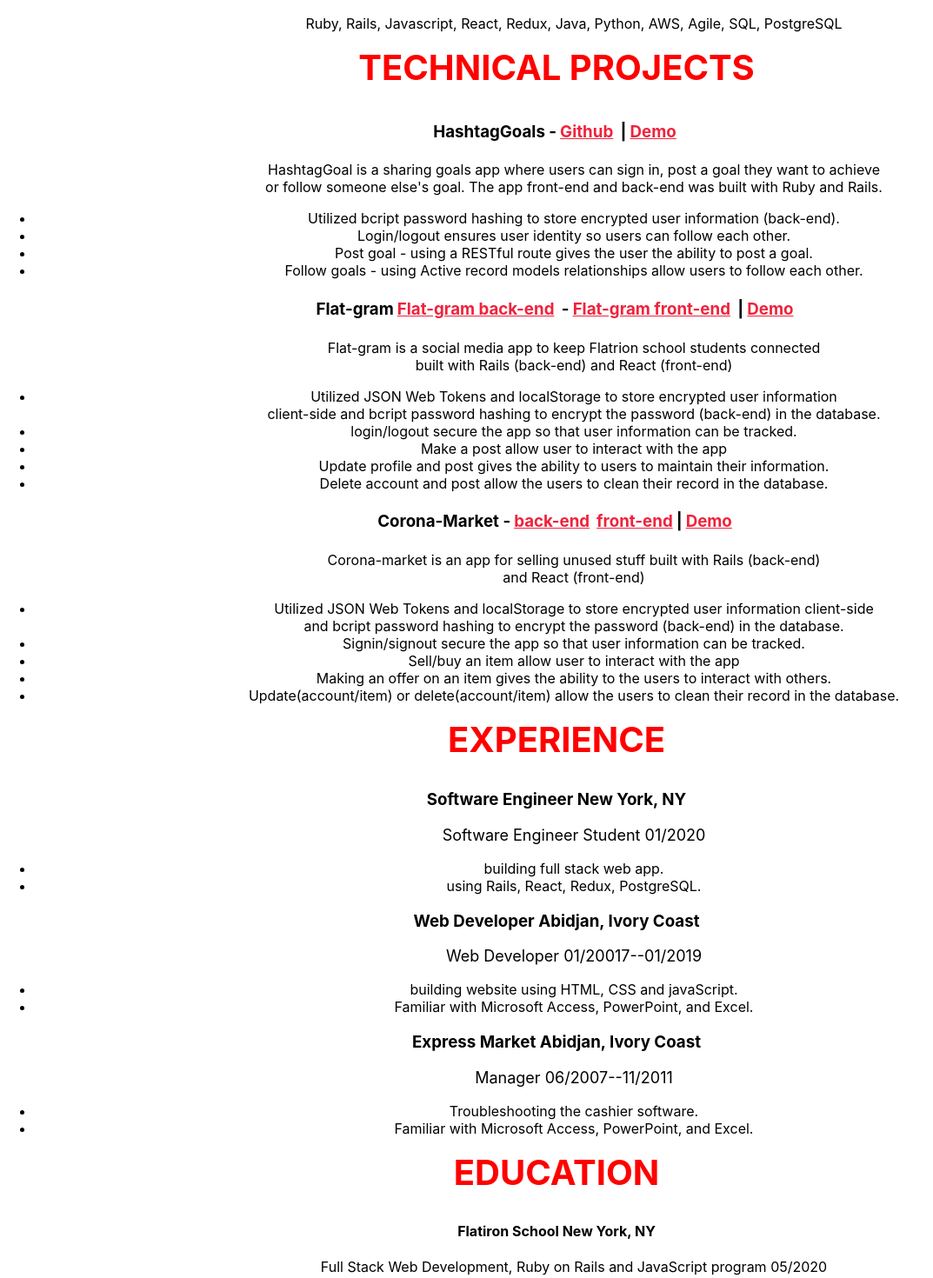
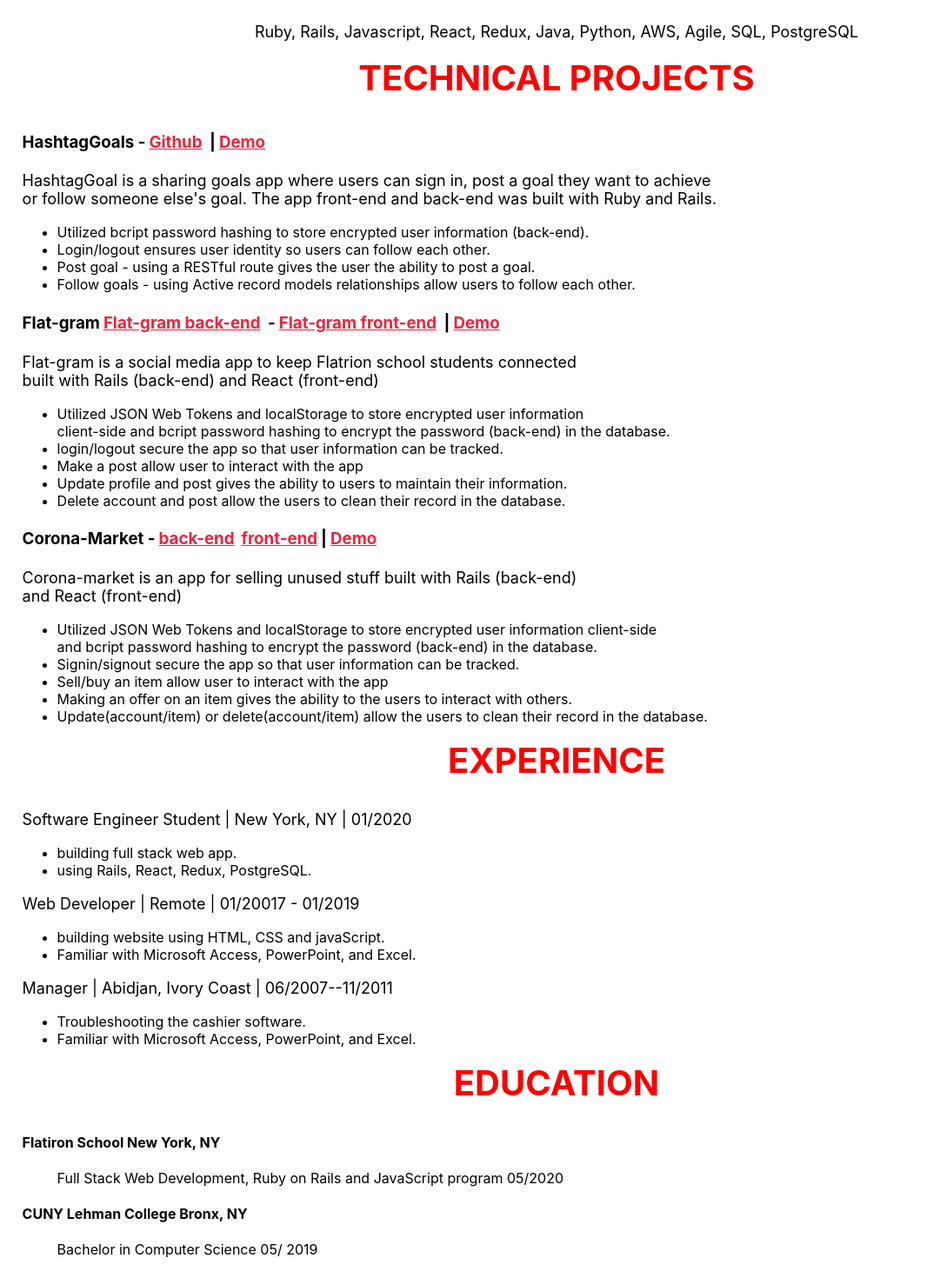
Before and after one commit to sekoudosso82/sekoudossoportfolio, a React (Create React App) app: page /resume in a window 1280 px wide. Shown: the part 420-1890 px from the top of the page at 87% size, without its empty margins (0-1073 px from the left). Built offline with nearby package versions, Linux system fonts and the light colour scheme.

Commit message:
resume update

```diff
--- a/src/App.css
+++ b/src/App.css
@@ -153,8 +153,9 @@ a {
 a:hover {
 text-decoration: none;
 }
-h1, h2, h3, h4, p, ul, li {
+/* h1, h2, h3, h4, p, ul, li { */
   /* font-family: 'Caveat', cursive; */
+  h1, h2, h3, h4 {
   text-align: center;
 }
 
@@ -221,3 +222,12 @@ div.second {
 .textAlign{
   text-align: left
 }
+
+/* resume  */
+.textAlignCenter{
+  text-align: center;
+}
+.resumeMainDiv{
+  width: 96%;
+  margin-left: 2%
+}
--- a/src/components/Resume.js
+++ b/src/components/Resume.js
@@ -8,30 +8,30 @@ class Resume extends Component
 
         return(
 
-            <div>
+            <div className='resumeMainDiv'>
                 <h2> Sekou Dosso </h2>
-                <ul> Bronx, NY 10467 | 646-925-2132 | sekou.dosso82@gmail.com | Github | Blog | LinkedIn </ul>
+                <p className='textAlignCenter'> Bronx, NY 10467 | 646-925-2132 | sekou.dosso82@gmail.com | Github | Blog | LinkedIn </p>
                 <h2> FULL STACK  DEVELOPER </h2>
-                <ul>
+                <p className='textAlignCenter'>
                     Experienced in Ruby, Ruby on Rails, JavaScript, React and Redux based programming and a <br></br>
                     background in Python and Java. Possess strong skills in team-building and project management that help <br></br>
                     some of my friends and I to develop some projects. With GitHub skills I’m able to develop many projects <br></br>
                     (for example HashtagGoals and Flat-gram) remotely.
 
-                </ul>
+                </p>
 
                 <h2> TECHNICAL SKILLS </h2>
-                <ul> Ruby, Rails, Javascript, React, Redux, Java, Python, AWS, Agile, SQL, PostgreSQL </ul>
+                <p className='textAlignCenter'> Ruby, Rails, Javascript, React, Redux, Java, Python, AWS, Agile, SQL, PostgreSQL </p>
 
                 <h2> TECHNICAL PROJECTS </h2>
-                <h3> HashtagGoals -
+                <h3 className='textAlign'> HashtagGoals -
                     <a href="https://github.com/WabaScript/HashtagGoals">  Github </a> |
                     <a href="https://www.youtube.com/watch?v=EcA23LmNkUw">   Demo </a>
                 </h3>
-                <ul>
+                <p>
                     HashtagGoal is a sharing goals app where users can sign in, post a goal they want to achieve <br></br>
                     or follow someone else's goal. The app front-end and back-end was built with Ruby and Rails.
-                </ul>
+                </p>
                 <ul>
                     <li>
                             Utilized bcript password hashing to store encrypted user information (back-end).
@@ -47,7 +47,7 @@ class Resume extends Component
                     </li>
                 </ul>
 
-                <h3>
+                <h3 className='textAlign'>
                     Flat-gram
                     <a href="https://github.com/sekoudosso82/flat-gram-back-end"> Flat-gram back-end </a> -
                     <a href="https://github.com/ghaxhaj/flat-gram">
@@ -57,10 +57,10 @@ class Resume extends Component
                         Demo
                     </a>
                 </h3>
-                <ul>
+                <p>
                     Flat-gram is a social media app to keep Flatrion school students connected <br></br>
                     built with Rails (back-end) and React (front-end)
-                </ul>
+                </p>
                 <ul>
                     <li>
                         	Utilized JSON Web Tokens and localStorage to store encrypted user information <br></br>
@@ -80,17 +80,17 @@ class Resume extends Component
                     </li>
                 </ul>
 
-<h3>
+<h3 className='textAlign'>
     Corona-Market -
     <a href='https://github.com/sekoudosso82/corona-market-back-end'> back-end </a>
     <a href='https://github.com/sekoudosso82/corona-market-front-end'> front-end </a>|
     <a href='https://www.youtube.com/watch?v=ePgIJa6PkSg'> Demo </a>
 
 </h3>
-    <ul>
+    <p>
         Corona-market is an app for selling unused stuff built with Rails (back-end) <br></br>
         and React (front-end)
-    </ul>
+    </p>
     <ul>
         <li>
             	Utilized JSON Web Tokens and localStorage to store encrypted user information client-side <br></br>
@@ -112,32 +112,32 @@ class Resume extends Component
 
 
 <h2> EXPERIENCE </h2>
-<h3> Software Engineer      New York, NY </h3>
+{/* <h3> Software Engineer      New York, NY </h3> */}
+<p>  Software Engineer Student        | New York, NY |   01/2020</p>
 <ul>
-    <p>  Software Engineer Student            01/2020</p>
     <li> building full stack web app. </li>
     <li> using Rails, React, Redux, PostgreSQL. </li>
 </ul>
 
-<h3> Web Developer     Abidjan, Ivory Coast </h3>
+{/* <h3> Web Developer     Abidjan, Ivory Coast </h3> */}
+<p> Web Developer       | Remote |     01/20017 - 01/2019</p>
 <ul>
-    <p> Web Developer            01/20017--01/2019</p>
     <li> building website using HTML, CSS and javaScript. </li>
     <li> Familiar with Microsoft Access, PowerPoint, and Excel. </li>
 </ul>
 
-<h3> Express Market     Abidjan, Ivory Coast </h3>
+{/* <h3> Express Market     Abidjan, Ivory Coast </h3> */}
+<p> Manager       |  Abidjan, Ivory Coast |     06/2007--11/2011</p>
 <ul>
-    <p> Manager            06/2007--11/2011</p>
     <li> Troubleshooting the cashier software. </li>
     <li> Familiar with Microsoft Access, PowerPoint, and Excel. </li>
 </ul>
 
 <h2> EDUCATION </h2>
-<h4> Flatiron School    		 New York, NY </h4>
+<h4 className='textAlign'> Flatiron School    		 New York, NY </h4>
 <ul>Full Stack Web Development, Ruby on Rails and JavaScript program 05/2020</ul>
 
-<h4> CUNY Lehman College     							      Bronx, NY </h4>
+<h4 className='textAlign'> CUNY Lehman College     							      Bronx, NY </h4>
 <ul> Bachelor in Computer Science       						      05/ 2019 </ul>
 
 
```
